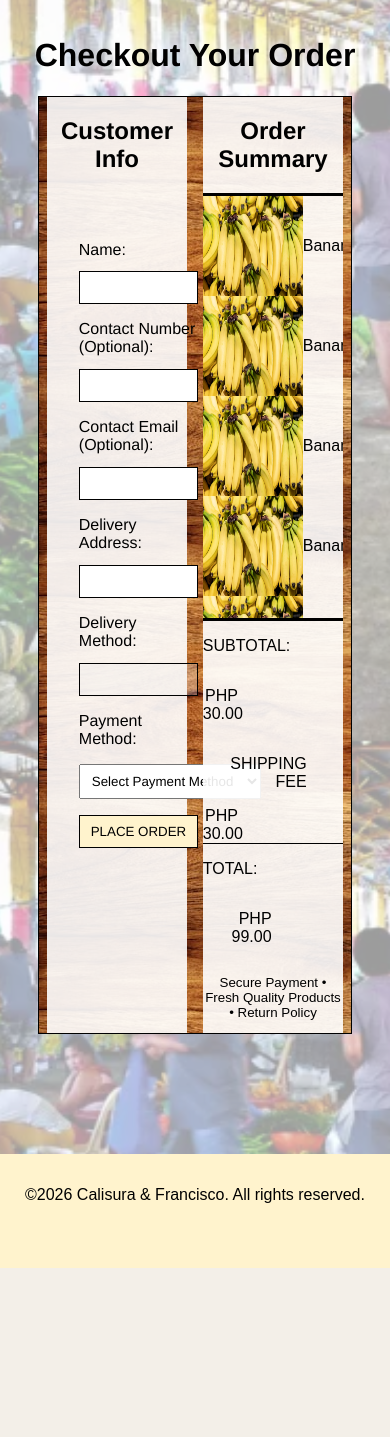
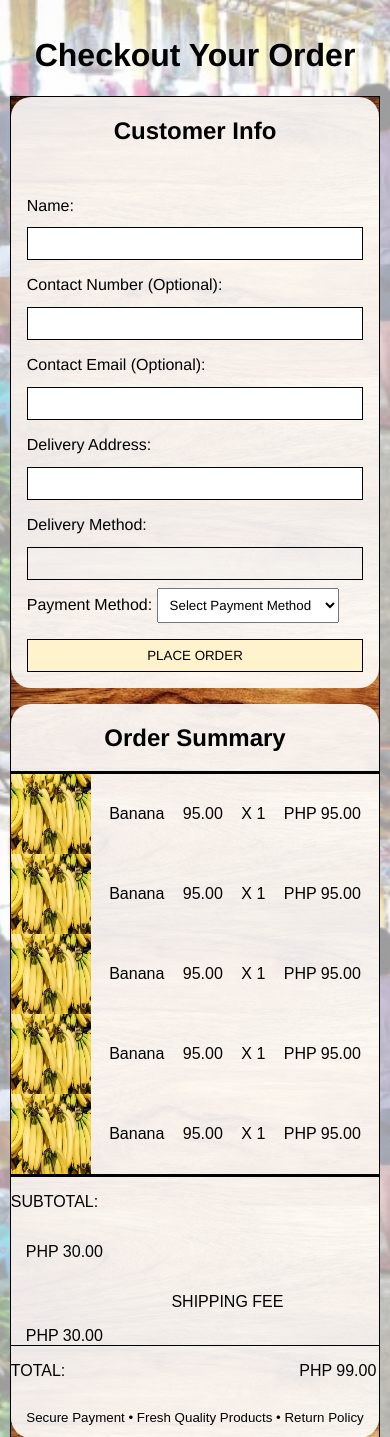
Before and after one commit to VortexGist/starman-palengke, a PHP site: page /checkout.php in a window 390 px wide. Shown: the part 103-1540 px from the top of the page. Before the commit the page ends 1371 px from the top, so only its background shows below. Run offline with PHP 8.4, Linux system fonts and the light colour scheme.

Commit message:
Resizing issue fixed (+layout)
This is the newer one. Fixed overflowing inputs; made the page collapse automatically to desired screen fit,

```diff
--- a/checkout.php
+++ b/checkout.php
@@ -14,6 +14,11 @@ $_SESSION['last-page'] = 'checkout';
     <title>Check Out | Starman Palengke</title>
     <link rel="stylesheet" href="./styles/theme.css">
     <style>
+
+        * {
+            box-sizing: border-box;
+               }
+
         #checkout-container {
             border: 1px solid black;
             width: 80%;
@@ -195,12 +200,15 @@ $_SESSION['last-page'] = 'checkout';
             border-top: 1px solid black;
         }
 
-
-        /* ====== Here's the changes I made ======= */
-
-        /* @media screen and (max-width: 768px) {
+         @media screen and (max-width: 768px) {
             #checkout-container {
                 flex-direction: column;
+                 border: 1px solid black;
+                width: 95%;
+                margin: auto;
+                display: flex;
+                justify-content: space-around;
+                gap: 1rem;
             }
 
             #customer-info, #order-summary {
@@ -208,15 +216,7 @@ $_SESSION['last-page'] = 'checkout';
                 border: none;
                 border-radius: 20px;
             }
-        }
-            #checkout-container {
-                border: 1px solid black;
-                width: 80%;
-                margin: auto;
-                display: flex;
-                justify-content: space-around;
-                gap: 1rem;
-            }
+
 
             #customer-info,
         #order-summary {
@@ -228,7 +228,7 @@ $_SESSION['last-page'] = 'checkout';
             justify-content: center;
         }
 
-        #summary-items .item .image-container
+        #summary-items .item .image-container,
         #summary-items .item .image-container img {
             width: 80px;
             height: 80px;
@@ -242,8 +242,9 @@ $_SESSION['last-page'] = 'checkout';
         #customer-info-form-container form {
             width: 100%;
             padding: 1rem;
-           } */
-
+            box-sizing: border-box;
+           }
+        }
 
     </style>
 </head>
```
